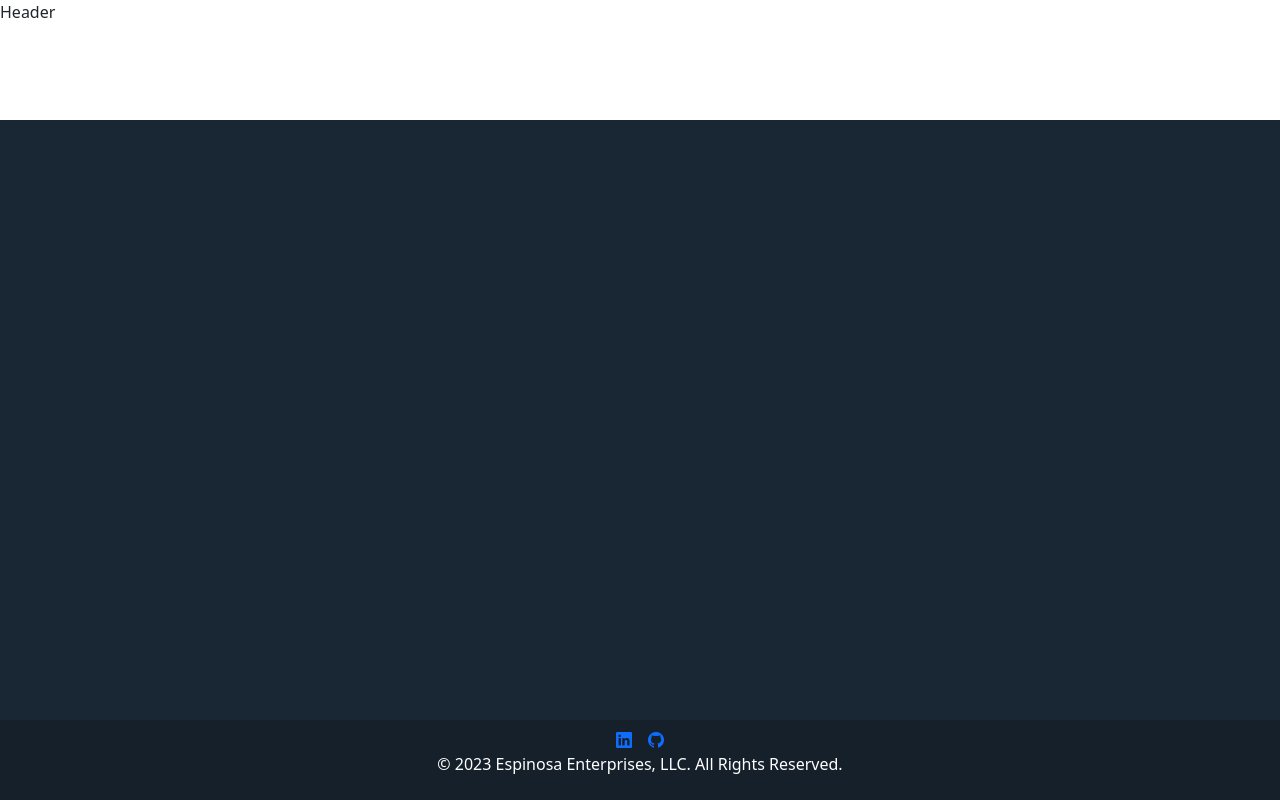
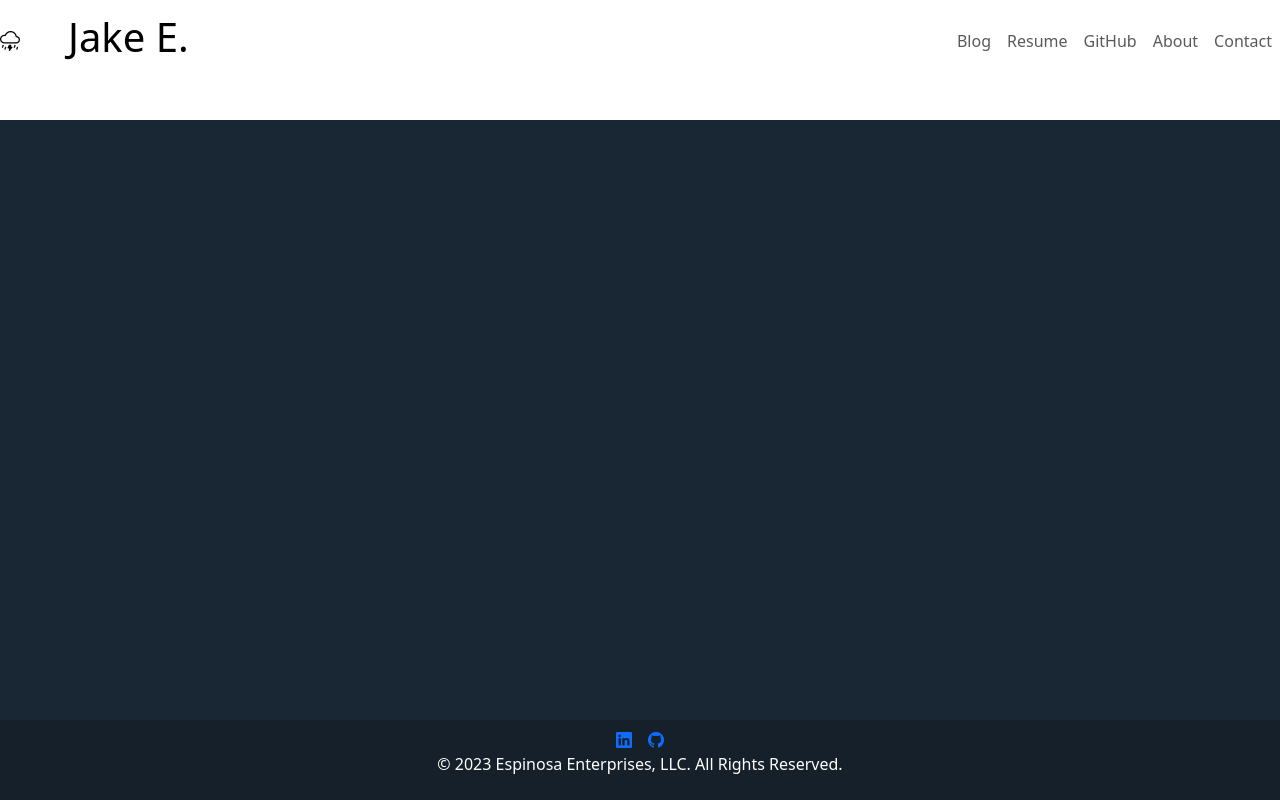
Before and after one commit to jakeEspinosa/portfolio, a Vue app: page / in a window 1280 px wide. Built offline with nearby package versions, Linux system fonts and the light colour scheme.

Commit message:
Copy/paste navbar.

```diff
--- a/src/App.vue
+++ b/src/App.vue
@@ -6,12 +6,13 @@ See LICENSE.txt for details.
 <script setup lang="ts">
   import FooterComponent from "@/components/main-view/footer/FooterComponent.vue";
   import MainContent from "@/components/main-view/MainContent.vue";
+  import NavBarComponent from "@/components/main-view/NavBarComponent.vue";
   import constants from "@/utilities/constants";
 </script>
 
 <template>
   <header class="dvh-15">
-    <div>Header</div>
+    <NavBarComponent />
   </header>
   <main>
     <MainContent />
--- /dev/null
+++ b/src/components/main-view/NavBarComponent.vue
@@ -0,0 +1,54 @@
+<!--
+Copyright (C) 2023 Jake Espinosa Under the MIT License
+See LICENSE.txt for details.
+-->
+
+<script setup lang="ts">
+  import { RouterLink } from "vue-router";
+</script>
+
+<template>
+  <nav class="navbar navbar-expand-lg bg-body-primary">
+    <div class="container-fluid px-0 width-container">
+      <router-link class="navbar-brand d-flex align-items-center gap-5" to="/">
+        <i class="bi bi-cloud-lightning-rain" />
+        <h1 class="d-inline-block font-italic">Jake E.</h1>
+      </router-link>
+      <button
+        class="navbar-toggler"
+        type="button"
+        data-bs-toggle="collapse"
+        data-bs-target="#navbarToggler"
+      >
+        <span class="navbar-toggler-icon" />
+      </button>
+      <div
+        id="navbarToggler"
+        class="collapse navbar-collapse justify-content-end"
+      >
+        <ul class="navbar-nav">
+          <li class="nav-item">
+            <router-link class="nav-link" to="/blog">Blog</router-link>
+          </li>
+          <li class="nav-item">
+            <router-link class="nav-link" to="/resume">Resume</router-link>
+          </li>
+          <li class="nav-item">
+            <a
+              class="nav-link"
+              href="https://github.com/jakeEspinosa"
+              target="_blank"
+              >GitHub</a
+            >
+          </li>
+          <li class="nav-item">
+            <router-link class="nav-link" to="/about">About</router-link>
+          </li>
+          <li class="nav-item">
+            <router-link class="nav-link" to="/contact">Contact</router-link>
+          </li>
+        </ul>
+      </div>
+    </div>
+  </nav>
+</template>
--- a/src/main.ts
+++ b/src/main.ts
@@ -1,4 +1,5 @@
 import { createApp } from "vue";
+import router from "@/router";
 import App from "@/App.vue";
 
 import "@/assets/scss/styles.scss";
@@ -6,5 +7,5 @@ import "bootstrap-icons/font/bootstrap-icons.css";
 import * as bootstrap from "bootstrap";
 
 const app = createApp(App);
-
+app.use(router);
 app.mount("#app");
--- /dev/null
+++ b/src/router/index.ts
@@ -0,0 +1,13 @@
+/*
+Copyright (C) 2023 Jake Espinosa Under the MIT License
+See LICENSE.txt for details.
+*/
+
+import { createRouter, createWebHistory } from "vue-router";
+
+const router = createRouter({
+  history: createWebHistory(),
+  routes: [],
+});
+
+export default router;
```
